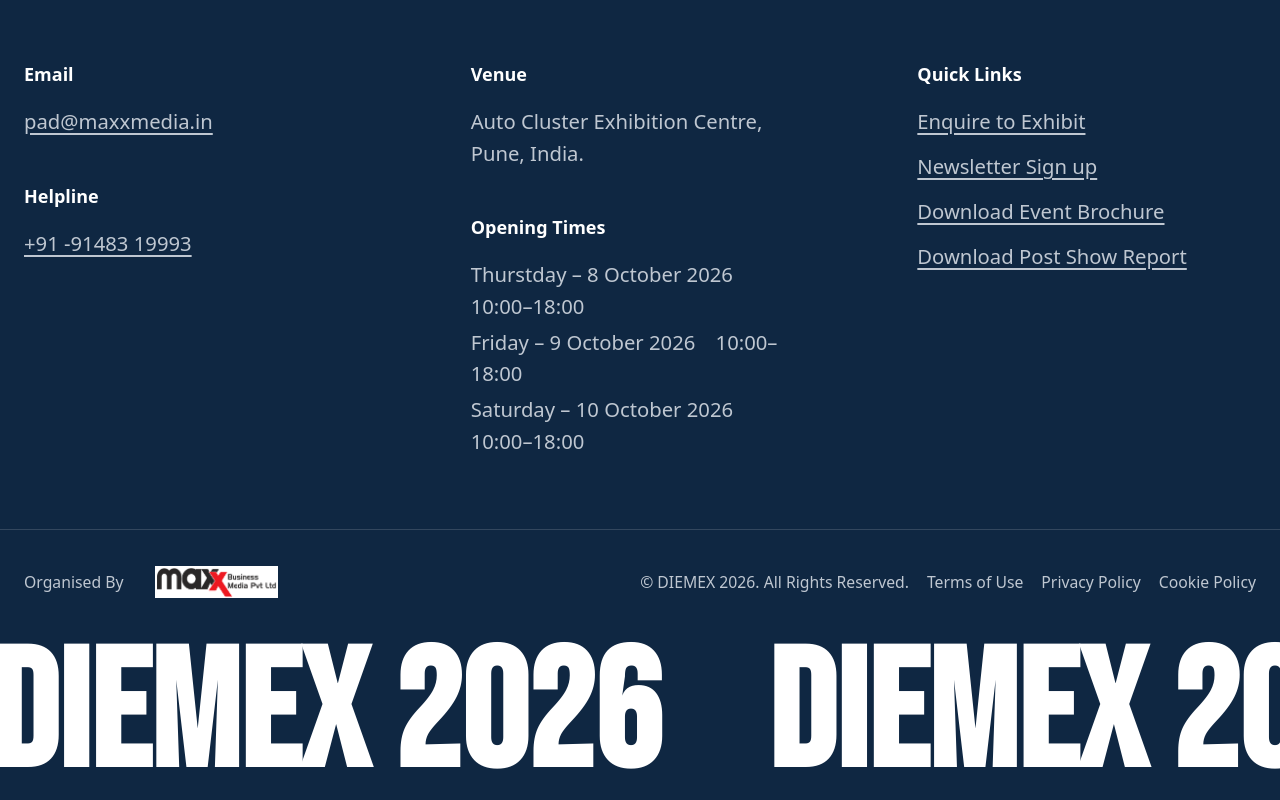
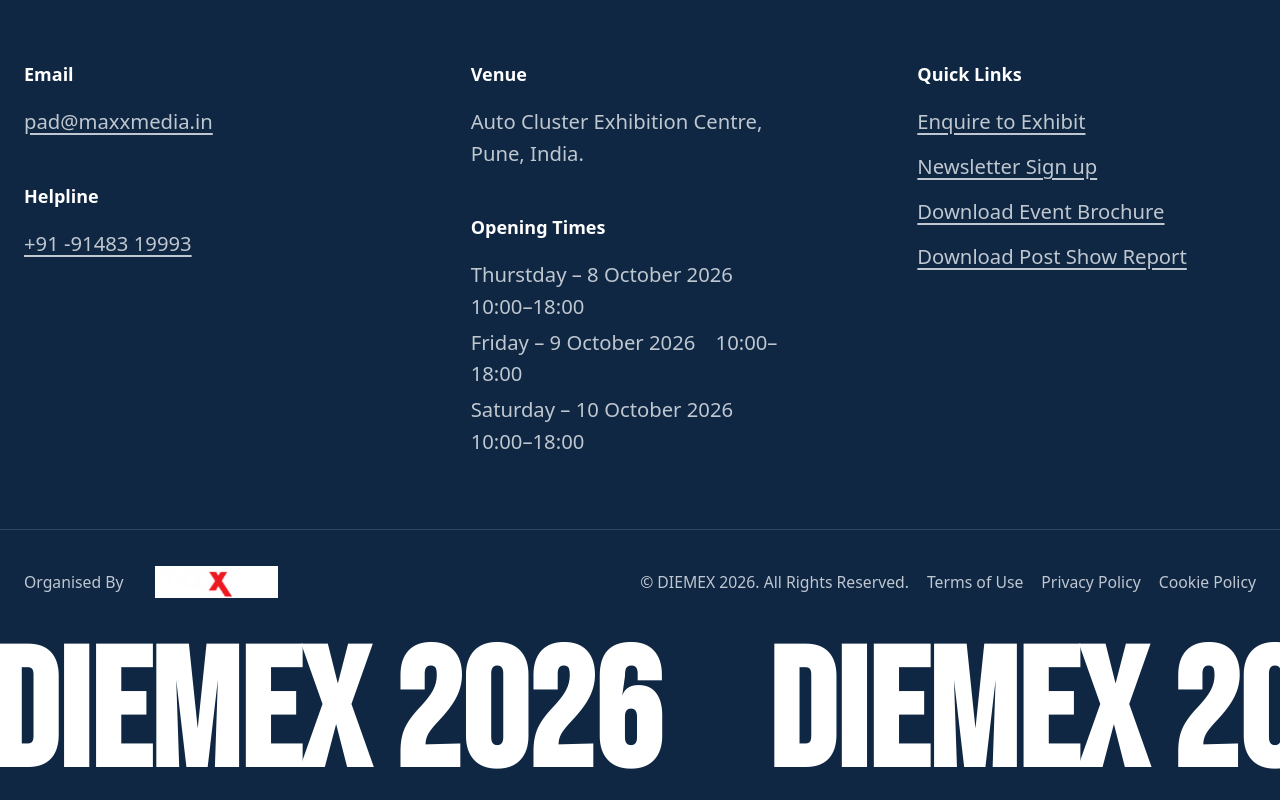
Before and after one commit to Sandeep1816/diemex, a Next.js app: page /contact-us in a window 1280 px wide. Shown: the part 2556-3356 px from the top of the page. Built offline with nearby package versions, Linux system fonts and the light colour scheme.

Commit message:
Update MainFooter.tsx

```diff
--- a/components/MainFooter.tsx
+++ b/components/MainFooter.tsx
@@ -88,7 +88,7 @@ export function MainFooter() {
 
   <div className=" px-3 py-2 flex items-center">
     <img
-      src="/images/maxx logo.png"
+      src="/images/maxx.png"
       alt="Maxx Business Media Pvt. Ltd."
       className="h-6 md:h-7 w-auto bg-white"
     />
```
